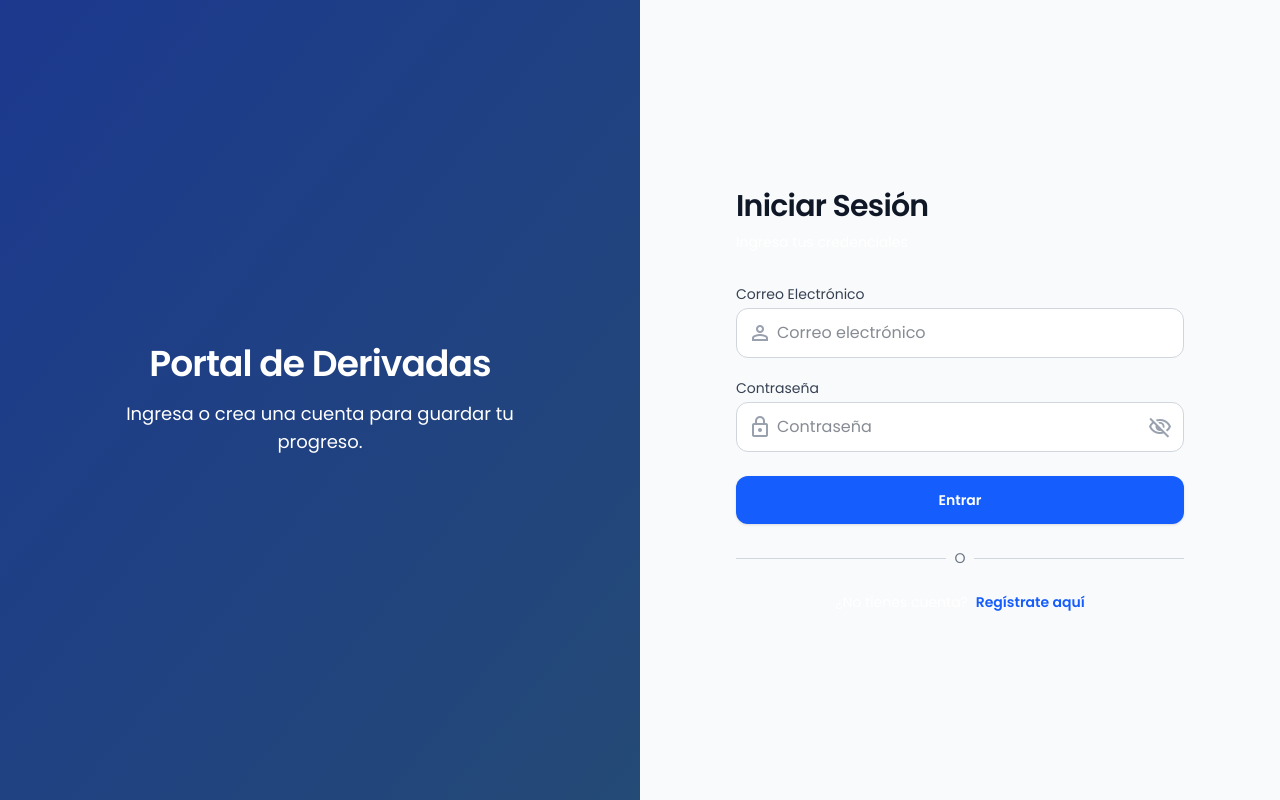
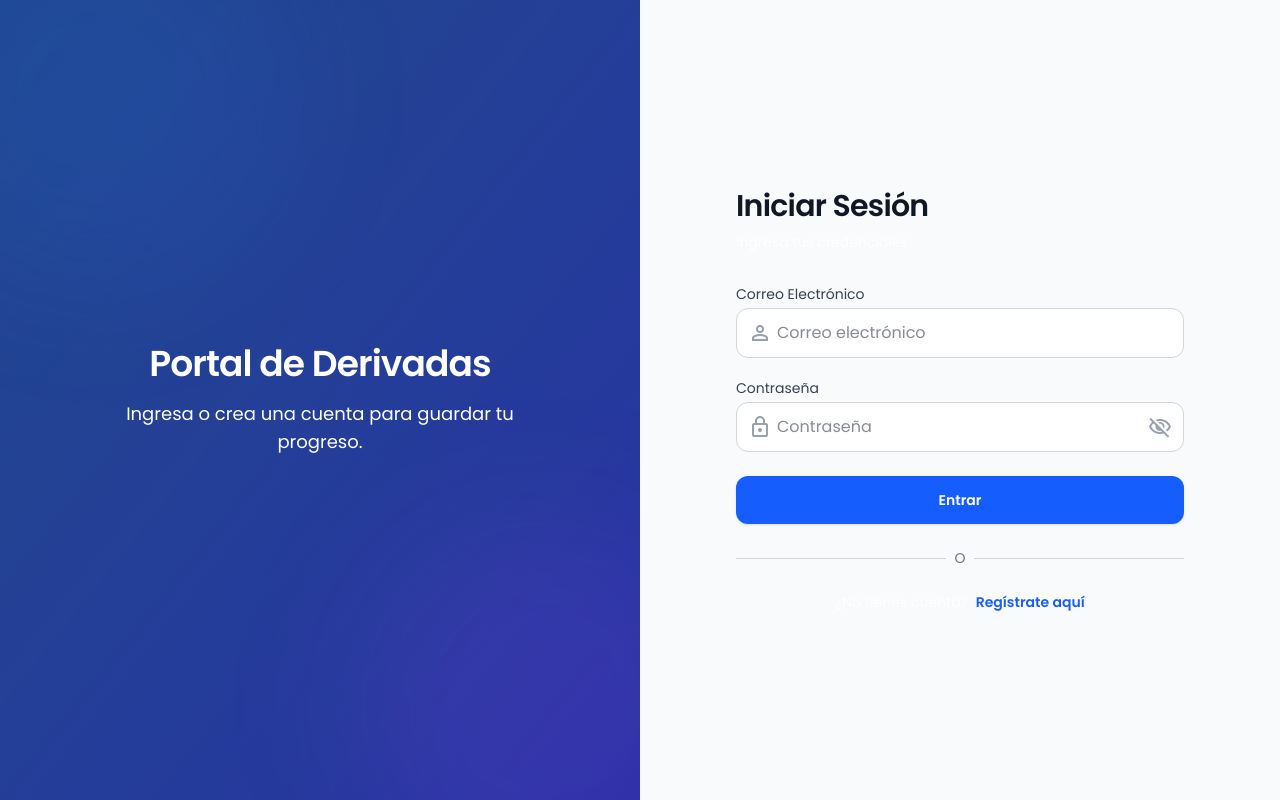
Before and after one commit to SebastianAlcantarr/PROYECTO_INGENIERIA_SOFTWARE_II, a Vue app: page / in a window 1280 px wide. Built offline with nearby package versions, Linux system fonts and the light colour scheme.

Commit message:
color login

```diff
--- a/src/views/Login.vue
+++ b/src/views/Login.vue
@@ -1,20 +1,13 @@
 <template>
-  <div
-    class="min-h-screen flex bg-gray-50 dark:bg-[rgb(16,22,34)] font-display"
-  >
+  <div class="min-h-screen flex bg-gray-50 dark:bg-[rgb(16,22,34)] font-display">
     <!-- Panel Izquierdo (Decorativo) - Sin cambios -->
-    <div
-      class="hidden lg:flex lg:w-1/2 relative overflow-hidden bg-[#244a76] dark:bg-slate-900 items-center justify-center"
-    >
-      <div
-        class="absolute inset-0 bg-gradient-to-br from-blue-900 to accent-indigo-600/90  mix-blend-normal"
-      ></div>
-
+    <div class="hidden lg:flex lg:w-1/2 relative overflow-hidden bg-[#244a76] dark:bg-slate-900 items-center justify-center">
+      <div class="absolute inset-0 bg-gradient-to-br from-blue-600/20 to-purple-600/40 mix-blend-overlay"></div>
+      <div class="absolute -top-24 -left-24 w-96 h-96 rounded-full bg-blue-500/10 blur-3xl"></div>
+      <div class="absolute -bottom-24 -right-24 w-96 h-96 rounded-full bg-purple-500/10 blur-3xl"></div>
 
       <div class="relative z-10 p-12 text-center">
-        <h1 class="text-4xl font-bold text-white mb-4 tracking-tight">
-          Portal de Derivadas
-        </h1>
+        <h1 class="text-4xl font-bold text-white mb-4 tracking-tight">Portal de Derivadas</h1>
         <p class="text-blue-100 text-lg max-w-md mx-auto">
           Ingresa o crea una cuenta para guardar tu progreso.
         </p>
```
